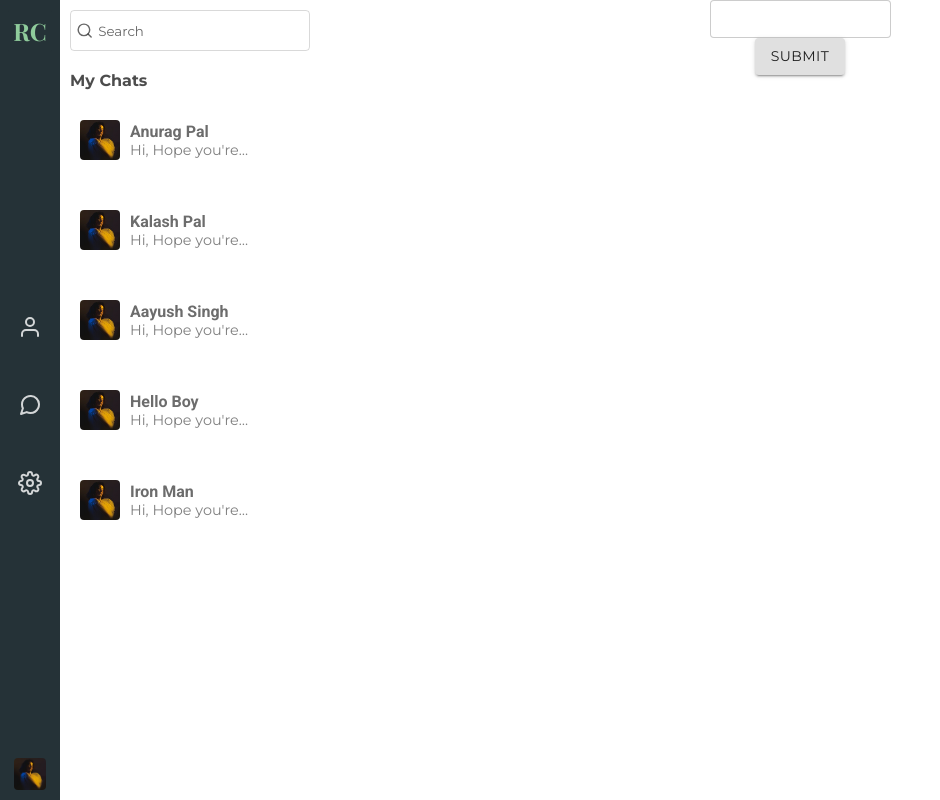
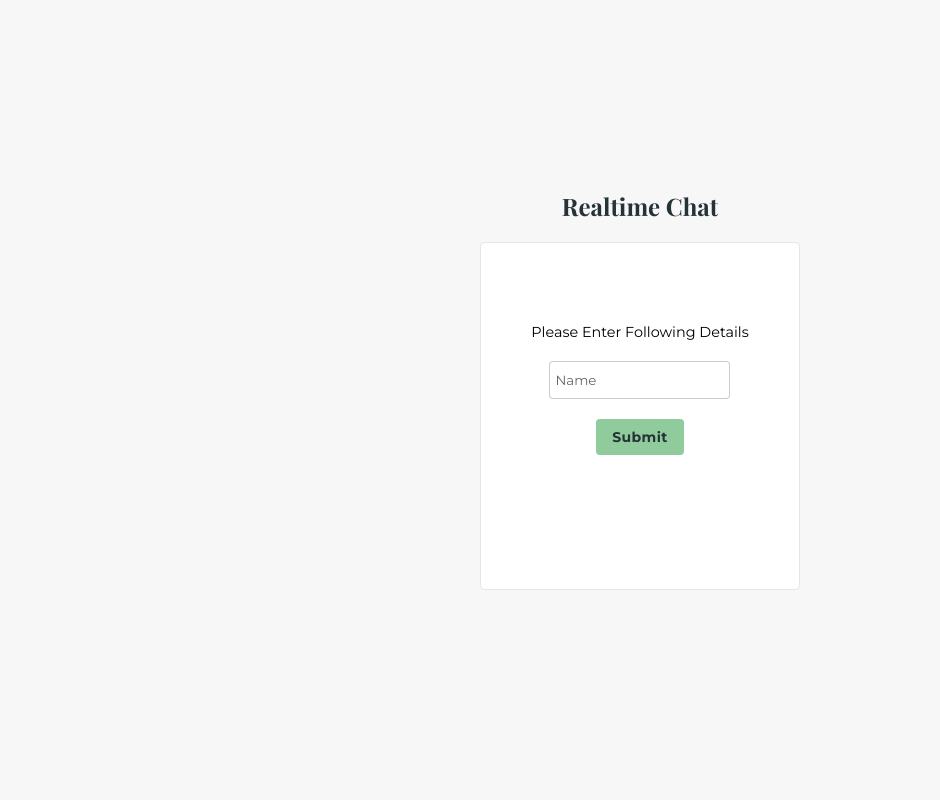
Before and after one commit to Anuragtech02/realtime-chat, a React (Create React App) app in the folder client/: page /login in a window 1280 px wide. Shown: the whole page, without its empty margins (0-940 px from the left). Built offline with nearby package versions, Linux system fonts and the light colour scheme.

Commit message:
private route proper functionality, Login page done

```diff
--- a/client/src/App.js
+++ b/client/src/App.js
@@ -2,20 +2,40 @@ import React from "react";
 import styles from "./App.module.scss";
 import { BrowserRouter as Router, Route, Switch } from "react-router-dom";
 import { Login, ChatArea, Sidebar } from "./components";
+import PrivateRoute from "./components/PrivateRoute/PrivateRoute";
+import AuthContextProvider from "./components/Contexts/AuthContext";
 
 const App = () => {
   return (
+    <AuthContextProvider>
       <Router>
         <div className={styles.container}>
-        <Sidebar />
           <Switch>
-          <Route path="/" exact component={ChatArea} />
+            <PrivateRoute
+              path="/"
+              exact
+              component={() => <WithSidebar component={ChatArea} />}
+            />
             <Route path="/login" exact component={Login} />
-          <Route path="/:name" component={ChatArea} />
+            <PrivateRoute
+              path="/chat/:name"
+              exact
+              component={() => <WithSidebar component={ChatArea} />}
+            />
           </Switch>
         </div>
       </Router>
+    </AuthContextProvider>
   );
 };
 
 export default App;
+
+const WithSidebar = ({ component: Component }) => {
+  return (
+    <>
+      <Sidebar />
+      <Component />
+    </>
+  );
+};
--- a/client/src/components/Contexts/AuthContext.js
+++ b/client/src/components/Contexts/AuthContext.js
@@ -3,10 +3,10 @@ import React, { createContext, useState } from "react";
 export const AuthContext = createContext({});
 
 const AuthContextProvider = ({ children }) => {
-  const [currentUser, setCurrentUSer] = useState({});
+  const [currentUser, setCurrentUser] = useState({});
 
   return (
-    <AuthContext.Provider value={{ currentUser, setCurrentUSer }}>
+    <AuthContext.Provider value={{ currentUser, setCurrentUser }}>
       {children}
     </AuthContext.Provider>
   );
--- a/client/src/components/Login/Login.js
+++ b/client/src/components/Login/Login.js
@@ -1,25 +1,59 @@
-import React, { useState } from "react";
+import React, { useState, useContext, useEffect } from "react";
 import styles from "./Login.module.scss";
-import { Button } from "@material-ui/core";
+import { Button, CircularProgress } from "@material-ui/core";
+import { AuthContext } from "../Contexts/AuthContext";
+import { withRouter } from "react-router-dom";
 
-const Login = () => {
+const Login = ({ history }) => {
   const [name, setName] = useState("");
+  const [loading, setLoading] = useState(false);
   // const [name, setName] = useState("");
+
+  const { currentUser, setCurrentUser } = useContext(AuthContext);
+
+  useEffect(() => {
+    if (currentUser?.name && !loading) history.push("/");
+  }, [currentUser, history, loading]);
+
+  const onSubmit = (e) => {
+    e.preventDefault();
+    if (!name?.trim().length) {
+      alert("Please enter valid name");
+      return;
+    }
+    setLoading(true);
+    setTimeout(() => {
+      setCurrentUser({ name });
+      setLoading(false);
+    }, 1000);
+    // history.push("/");
+  };
 
   return (
     <div className={styles.container}>
-      <form>
+      <h4>Realtime Chat</h4>
+      <form onSubmit={onSubmit}>
+        <p>Please Enter Following Details</p>
         <input
           value={name}
           type="text"
+          disabled={loading}
+          required
+          placeholder="Name"
           onChange={(e) => setName(e.target.value)}
         />
-        <Button variant="contained" type="submit">
+        <Button className={styles.submitBtn} variant="default" type="submit">
           Submit
         </Button>
+        <div
+          className={styles.loading}
+          style={{ visibility: loading ? "visible" : "hidden" }}
+        >
+          <CircularProgress />
+        </div>
       </form>
     </div>
   );
 };
 
-export default Login;
+export default withRouter(Login);
--- a/client/src/components/Login/Login.module.scss
+++ b/client/src/components/Login/Login.module.scss
@@ -3,8 +3,36 @@
 .container {
   width: 100%;
   height: 100vh;
-  background: white;
+  background: rgb(247, 247, 247);
+  @extend .flexCol;
+  h4 {
+    font-family: "Playfair Display", serif;
+    color: var(--primaryColor);
+  }
   form {
     @extend .flexCol;
+    background: white;
+    margin: 20px 0;
+    border: 1px solid rgba(0, 0, 0, 0.1);
+    padding: 80px 50px;
+    border-radius: 5px;
+    input {
+      margin: 20px 0;
+    }
+
+    .submitBtn {
+      background: var(--secondaryColor) !important;
+      font-weight: 700;
+      color: var(--primaryColor);
+      text-transform: capitalize;
+    }
+  }
+  .loading {
+    margin-top: 10px;
+
+    svg {
+      transform: scale(0.8);
+      color: var(--secondaryColor) !important;
+    }
   }
 }
--- a/client/src/components/PrivateRoute/PrivateRoute.js
+++ b/client/src/components/PrivateRoute/PrivateRoute.js
@@ -8,7 +8,7 @@ const PrivateRoute = ({ component: RouteComponent, ...rest }) => {
     <Route
       {...rest}
       render={(routeProps) =>
-        !!currentUser ? (
+        !!currentUser && currentUser?.name ? (
           <RouteComponent {...routeProps} />
         ) : (
           <Redirect to={"/login"} />
```
Lines whose indentation alone changed are shown as unchanged.
